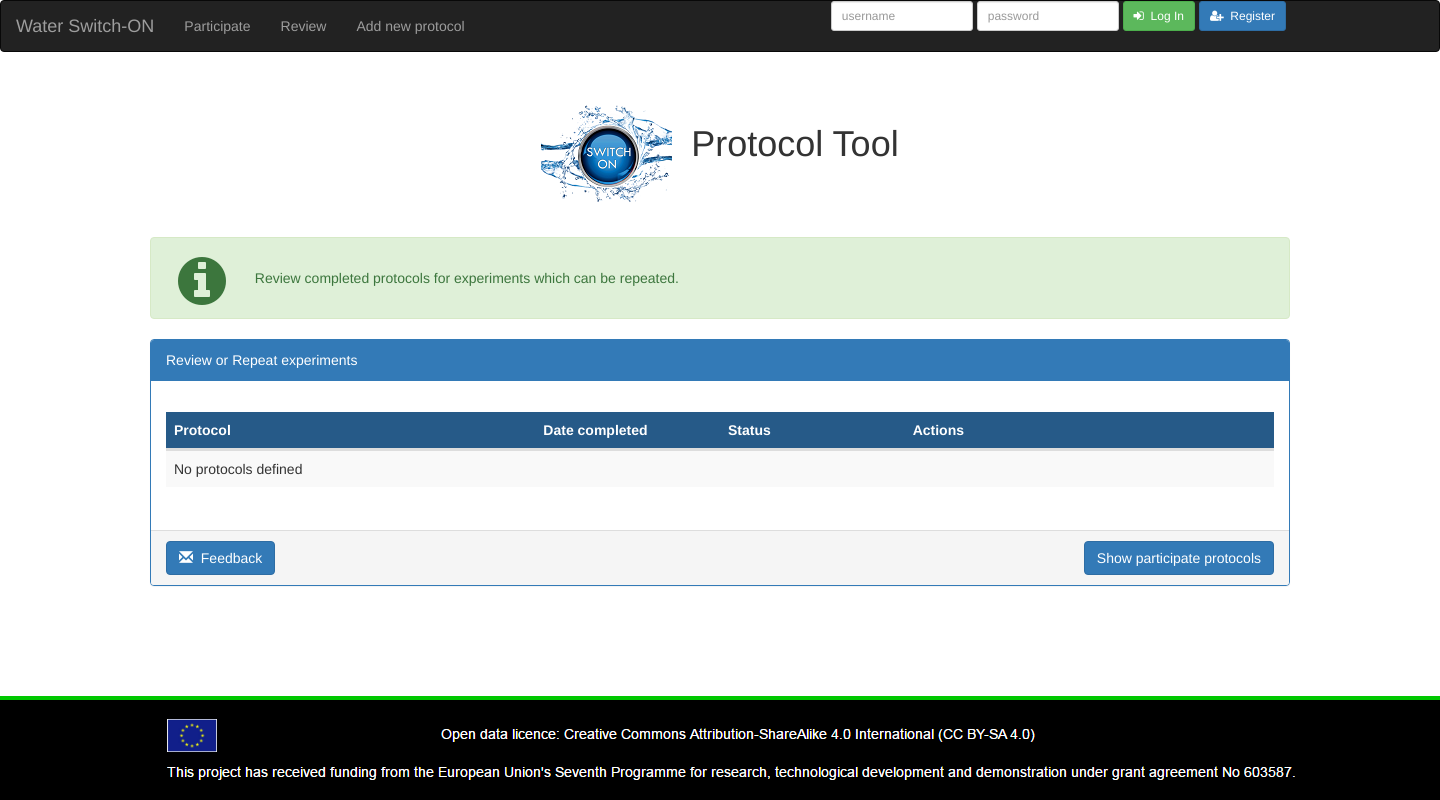
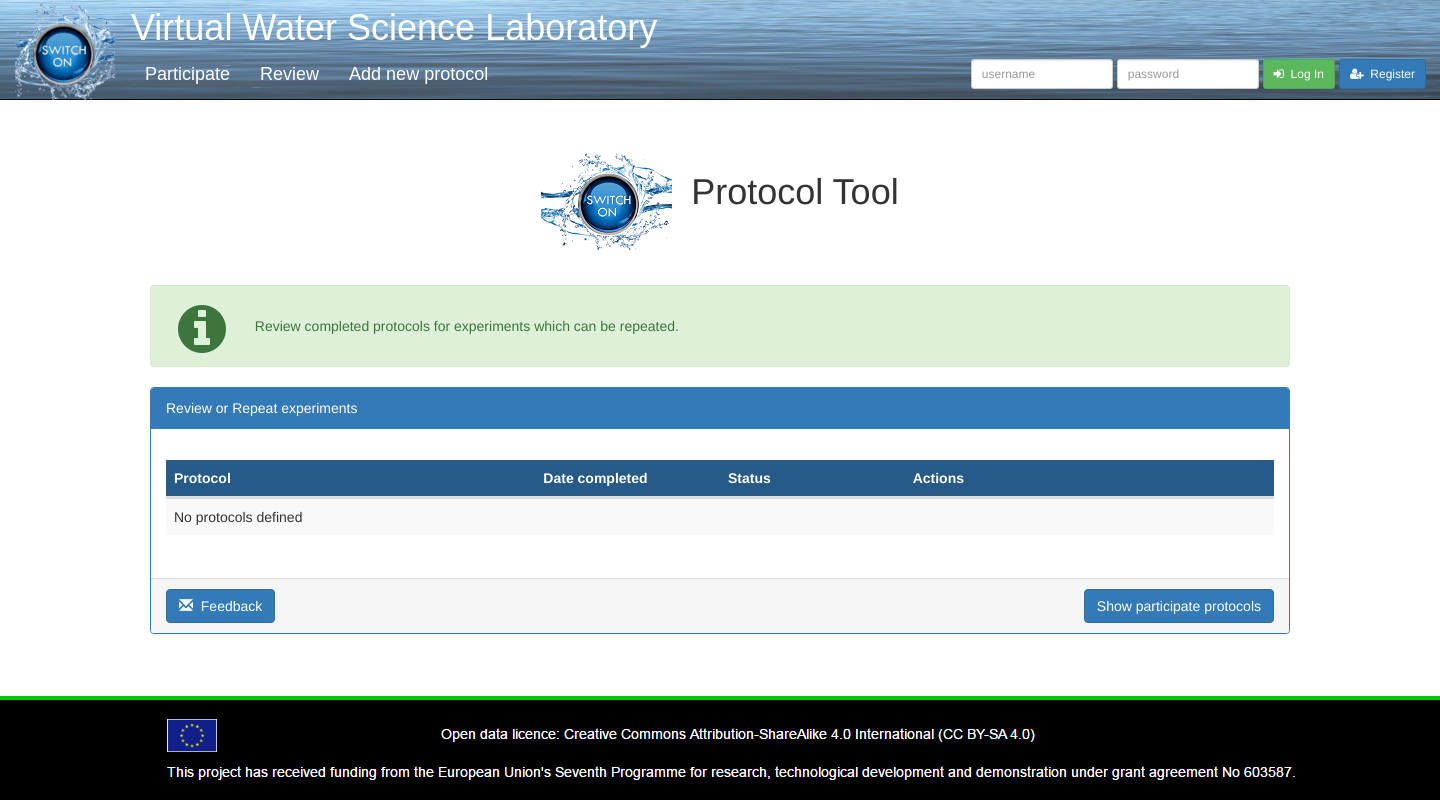
Before and after one commit to switchonproject/sip-html5-protocol-tool, a Django app: page / in a window 1440 px wide. Run offline with Django 3.2, Linux system fonts and the light colour scheme; data that the repository does not hold is empty; parts of the project's set-up code (start-up, migrations or seed data) failed here and were passed over; some libraries are stand-ins or nearby versions.

Commit message:
protocol toolbar update

```diff
--- a/protocoltool/static/css/style.css
+++ b/protocoltool/static/css/style.css
@@ -120,3 +120,54 @@ thead {
 p {
     margin-bottom: 0px;
 }
+
+/*Custom navbar*/
+.switchon-navbar{
+    background: #fff;
+    padding: 0;
+    width: 100%;
+    height: 100px;
+    background-image: url("../img/navbar_background.png");
+    background-repeat: no-repeat;
+    background-size: 100% 100%;
+}
+
+.switchon-navbar-container{
+    height:100px;
+    padding:0;
+    padding-left: 15px;
+    padding-right:15px;
+}
+
+.switchon-navbar-logo{
+    max-width:100%;
+    max-height:100%;
+}
+
+.navbar-title{
+    font-family: Arial;
+    color: white;
+    max-heigth: 45px;
+    margin-top: 8px;
+}
+
+.navbar-title h1{
+    margin: 1px;
+}
+
+.navbar-links li{
+    font-size: 18px;
+    color: white;
+    font-family: Arial;
+    max-height: 40px;
+}
+
+.navbar-inverse .navbar-nav > li > a {
+    color:#FFF;
+}
+
+.navbar-login-options{
+    position: absolute;
+    bottom:10px;
+    right:10px;
+}
--- a/protocoltool/templates/protocoltool/protocoloverview.html
+++ b/protocoltool/templates/protocoltool/protocoloverview.html
@@ -23,18 +23,27 @@
     <body>
 
         <!-- TOOLBAR -->
-        <nav class="navbar navbar-inverse">
+        <div class="navbar navbar-inverse navbar-static-top switchon-navbar">
             <div class="container-fluid">
+                <div>
                     <div class="navbar-header">
-              <a class="navbar-brand" href="http://www.switch-on-vwsl.eu/">Water Switch-ON</a>
+                        <a class="navbar-brand switchon-navbar-container" href="http://www.switch-on-vwsl.eu/">
+                            <img class="switchon-navbar-logo" src="{% static 'img/sologo_150x150.png' %}" alt=""/>
+                        </a>
                     </div>
-            <ul class="nav navbar-nav">
+                    <div class="nav navbar-nav">
+                        <div class=>
+                            <div class="navbar-title">
+                                <h1>Virtual Water Science Laboratory</h1>
+                            </div>
+                        </div>
+                        <ul class="nav navbar-nav navbar-links">
                             <li><a href="/participate">Participate</a></li>
                             <li><a href="/review">Review</a></li>
                             <li><a href="/createprotocol">Add new protocol</a></li>
                         </ul>
-
-            <div class="container">
+                    </div>
+                    <div class="navbar-login-options">
                     {% if user.is_authenticated %}
                     <form class="form-inline pull-right" role="form" method="post" action="/project/logout/">
                         {% csrf_token %}
@@ -62,11 +71,11 @@
                             <i class="fa fa-sign-in"></i>&nbsp&nbspLog In
                         </button>
                     </form>
-
                     {% endif %}
                     </div>
                 </div>
-        </nav>
+            </div>
+        </div>
         <!-- END TOOLBAR -->
 
         <div class="container">
```
Also changed, not shown: protocoltool/templates/protocoltool/form.html (+16 -7 lines), protocoltool/templates/protocoltool/useradmin.html (+16 -7 lines), protocoltool/templates/protocoltool/viewprotocol.html (+16 -7 lines), protocoltool/static/img/navbar_background.png (added), protocoltool/static/img/sologo_150x150.png (added). Lines whose indentation alone changed are shown as unchanged.
